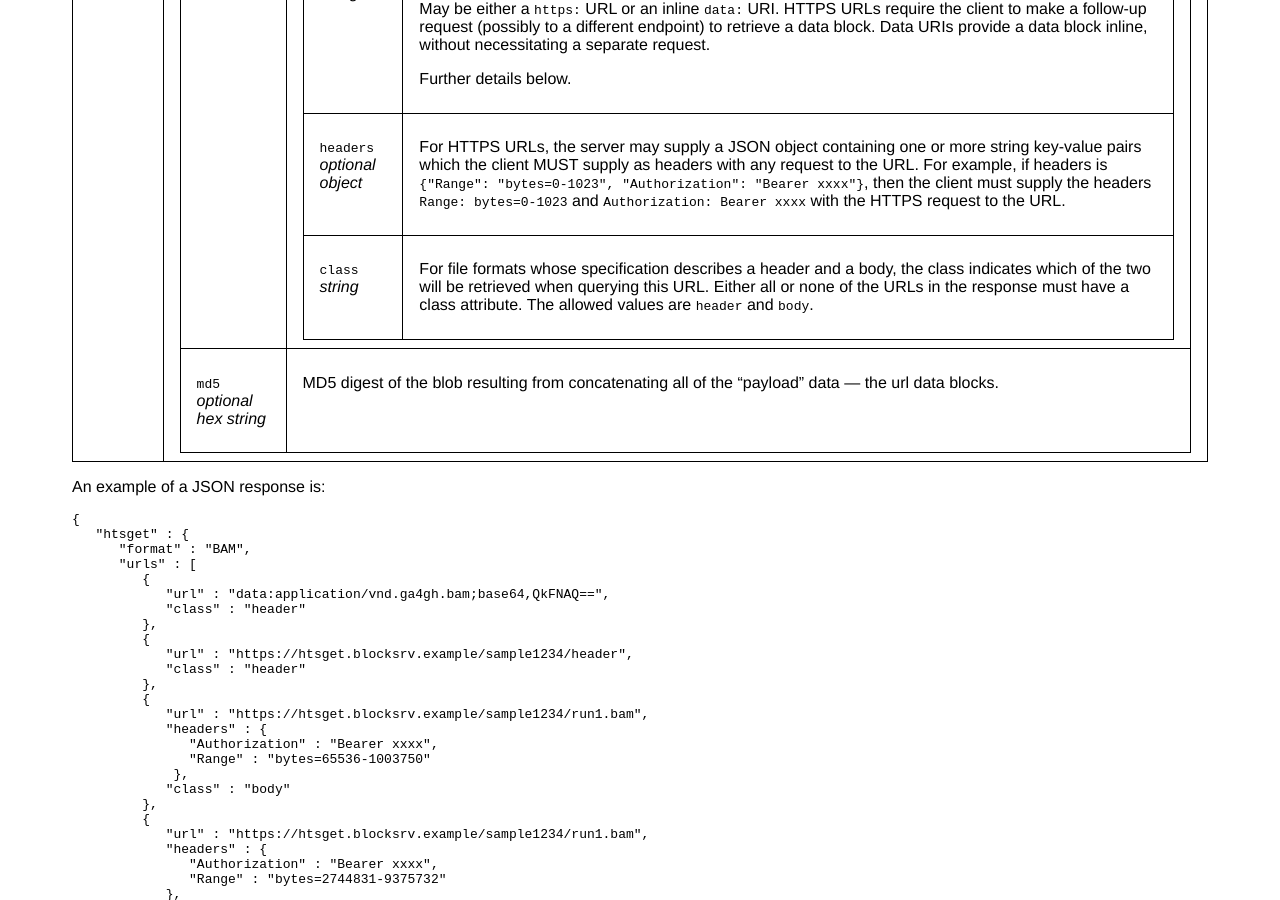
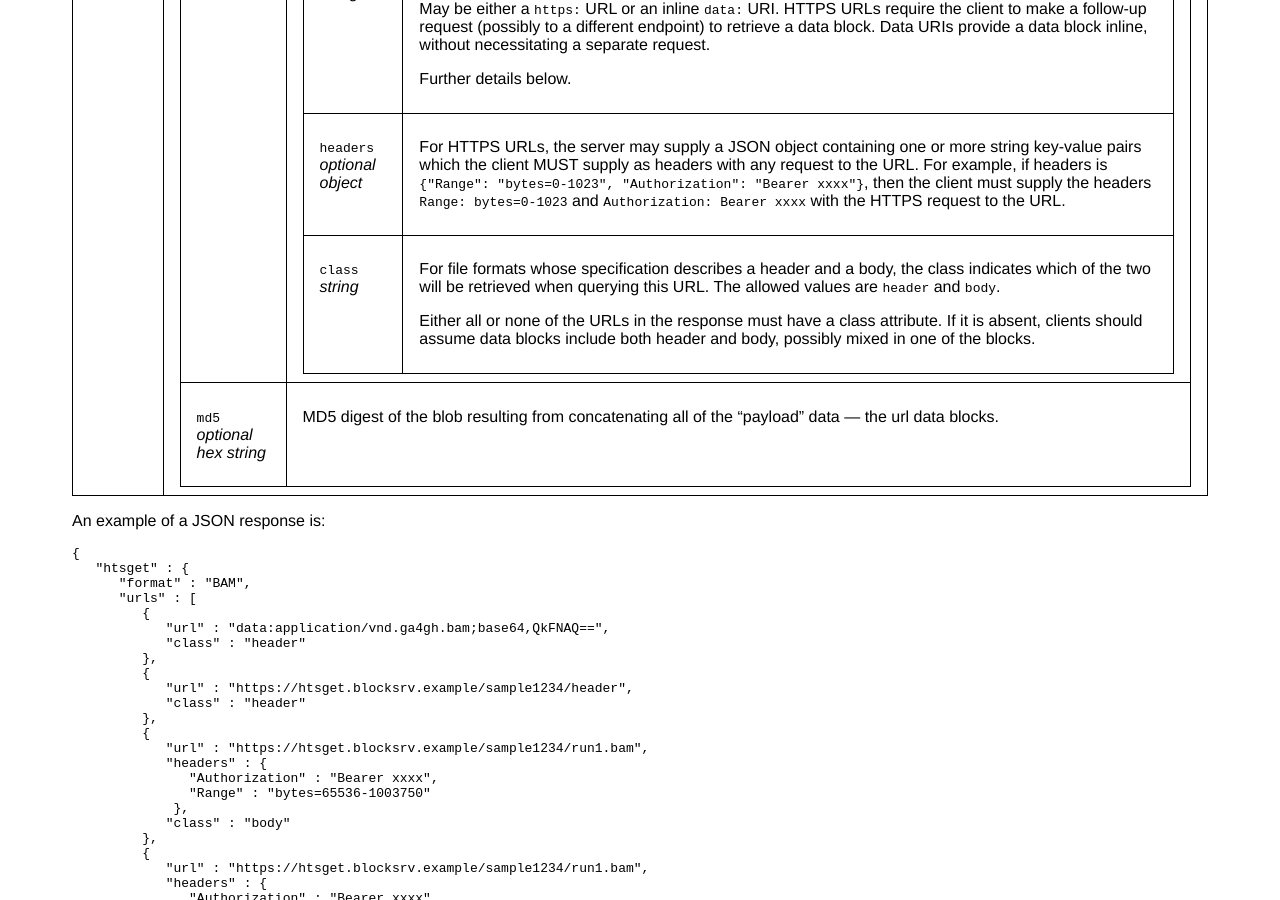
Before and after one commit to samtools/hts-specs, a Jekyll site: the page built from htsget.md, in a window 1280 px wide and 900 px high, scrolled down 4844 px. Built offline with Jekyll 4.4.1, drawn with Linux system fonts in a browser that asks for light colours.

Commit message:
Clarification about class attribute in response

```diff
--- a/htsget.md
+++ b/htsget.md
@@ -291,7 +291,9 @@ For HTTPS URLs, the server may supply a JSON object containing one or more strin
 `class`
 _string_
 </td><td>
-For file formats whose specification describes a header and a body, the class indicates which of the two will be retrieved when querying this URL. Either all or none of the URLs in the response must have a class attribute. The allowed values are `header` and `body`.
+For file formats whose specification describes a header and a body, the class indicates which of the two will be retrieved when querying this URL. The allowed values are `header` and `body`.
+
+Either all or none of the URLs in the response must have a class attribute. If it is absent, clients should assume data blocks include both header and body, possibly mixed in one of the blocks.
 </td></tr>
 </table>
 
```
